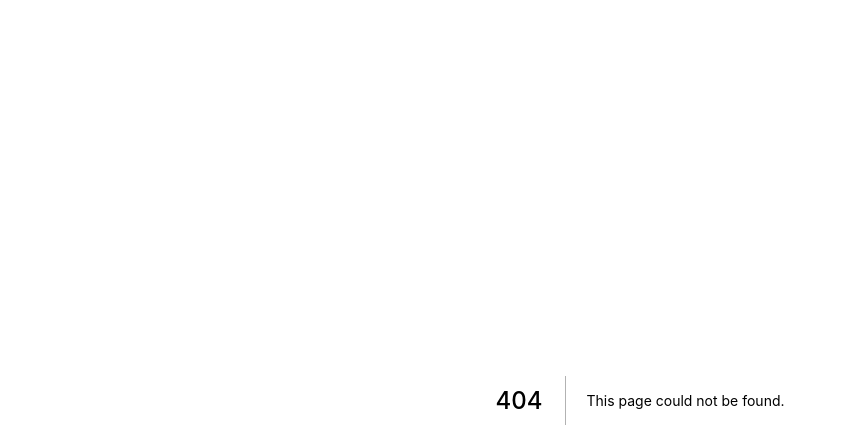
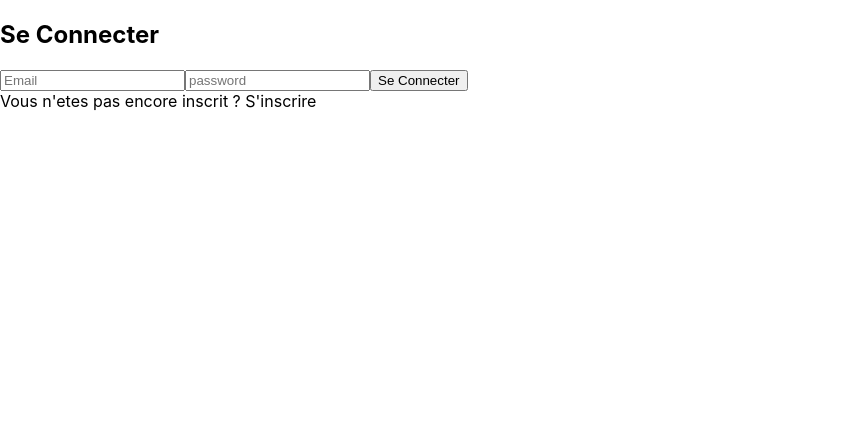
Before and after one commit to jeremydiot/chat-pepite-league-MDS1, a Next.js app in the folder frontend/: page /login in a window 1280 px wide. Before the commit this address had no page. Shown: the top 448 px of the page, without its empty margins (0-847 px from the left). Built offline with nearby package versions, Linux system fonts and the light colour scheme.

Commit message:
add empty pages

```diff
--- /dev/null
+++ b/frontend/pages/channel.js
@@ -0,0 +1,5 @@
+export default function Login () {
+  return (
+    <h1>HELLO WORLD</h1>
+  )
+}
--- /dev/null
+++ b/frontend/pages/login.js
@@ -0,0 +1,13 @@
+export default function Login () {
+  return (
+    <div class='d-flex flex-column'>
+      <h2>Se Connecter</h2>
+      <form class='d-flex flex-column'>
+        <input type='text' placeholder='Email' />
+        <input type='password' placeholder='password' />
+        <button type='submit'>Se Connecter</button>
+      </form>
+      <span>Vous n'etes pas encore inscrit ? <a href='/subscription'>S'inscrire</a></span>
+    </div>
+  )
+}
```
Also changed, not shown: frontend/pages/index.js (+12 -12 lines), frontend/pages/signIn.js (added, +12 -0 lines).
